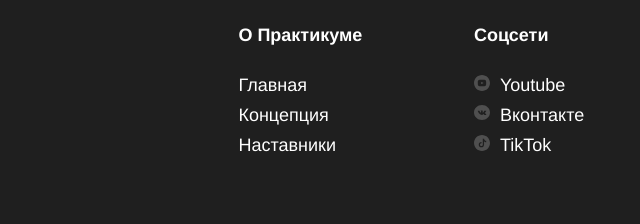
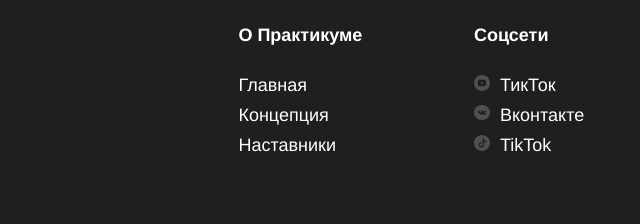
Before and after one commit to vladdevjs/how-to-learn, a plain HTML site: page index.html in a window 1280 px wide. Shown: the part 3646-3870 px from the top of the page, 640-1280 px from the left. Drawn offline with Linux system fonts and the light colour scheme.

Commit message:
First Iteration for Check

```diff
--- a/index.html
+++ b/index.html
@@ -206,9 +206,9 @@
                 <a href="#" class="footer__column-link"
                   ><img
                     src="../images/youtube-icon.svg"
-                    alt="Youtube"
+                    alt=">Ютуб"
                     class="footer__social-icon"
-                  />Youtube</a
+                  />ТикТок</a
                 >
               </li>
               <li class="footer__column-item">
```
